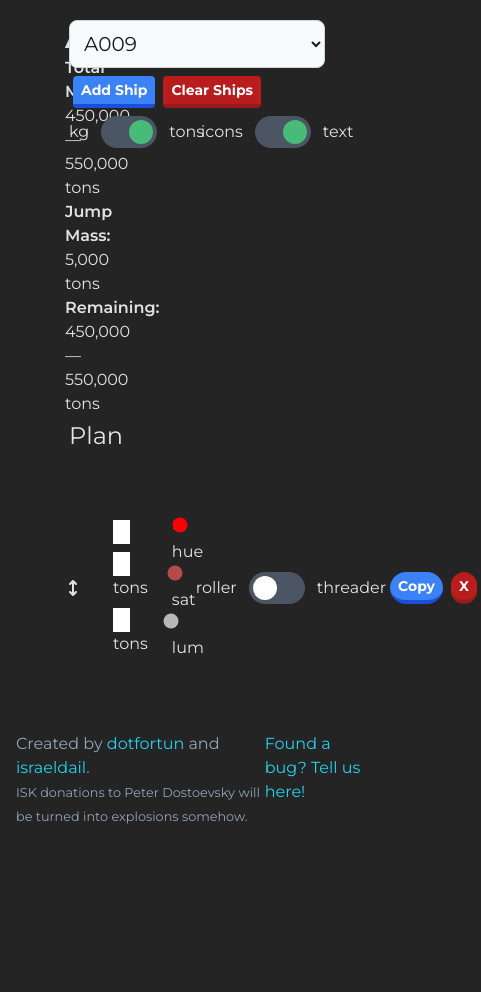
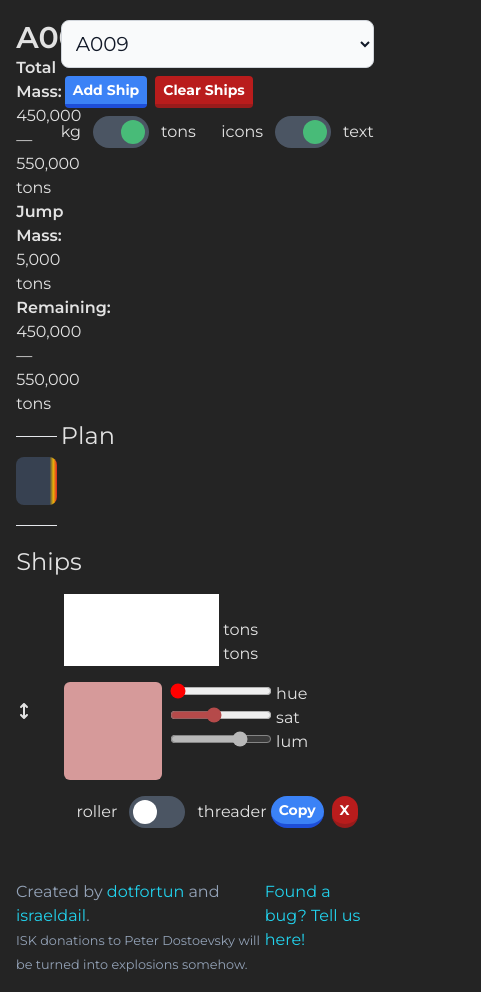
Before and after one commit to dotfortun/wormroller, a Vue app: page / in a window 390 px wide. Both pictures are taken after a click on the button "Add Ship". Shown: the whole page, 481 px wide, since content can reach past the window. Before the commit the page ends 844 px from the top, so only its background shows below. Built offline with nearby package versions, Linux system fonts and the light colour scheme.

Commit message:
Started figuring out some ui challenge, but fixed ships on mobile instead.

```diff
--- a/src/App.vue
+++ b/src/App.vue
@@ -86,7 +86,6 @@ watch(store.ships, () => {
           <button
             class="clear w-max"
             @click="
-              // WHY IS THIS A THING THAT WORKS?
               store.plan.length = 0;
               store.ships.length = 0;
             "
@@ -98,7 +97,7 @@ watch(store.ships, () => {
         <Toggle label-left="icons" label-right="text" v-model="useText" />
       </div>
     </div>
-    <hr class="col-span-full" />
+    <hr class="col-span-full my-4" />
     <h3>Plan</h3>
     <div class="wh-bar h-12">
       <div
@@ -115,8 +114,9 @@ watch(store.ships, () => {
         </template>
       </div>
     </div>
+    <hr v-if="store.ships.length" class="col-span-full my-4" />
     <div class="ships-list">
-      <!-- <div class="warning-line"></div> -->
+      <h3 v-if="store.ships.length">Ships</h3>
       <draggable
         v-model="store.ships"
         item-key="id"
--- a/src/components/Ship.vue
+++ b/src/components/Ship.vue
@@ -104,11 +104,13 @@ const updateShipProperty = (key, val) => {
 <style scoped>
 .handle {
   @apply h-full w-4 flex flex-col justify-center select-none;
+  @apply row-span-3 md:row-span-1;
 }
 
 .ship {
-  @apply mx-auto my-2 h-min grid gap-4 items-center;
-  grid-template-columns: 2rem 1fr 1fr 1fr;
+  @apply mx-auto my-4 h-min;
+  @apply grid gap-4 items-center;
+  @apply grid-cols-[2rem_1fr] md:grid-cols-[2rem_1fr_1fr_1fr];
 }
 
 .ship-details {
--- a/src/style.css
+++ b/src/style.css
@@ -21,7 +21,8 @@
 }
 
 main {
-  @apply grid md:grid-cols-2 grid-cols-1 gap-1 my-5 mx-auto w-8/12 md:max-w-full;
+  @apply grid md:grid-cols-2 grid-cols-1 gap-1;
+  @apply my-5 mx-auto w-11/12 md:w-8/12 md:max-w-full;
 }
 
 h1 {
```
